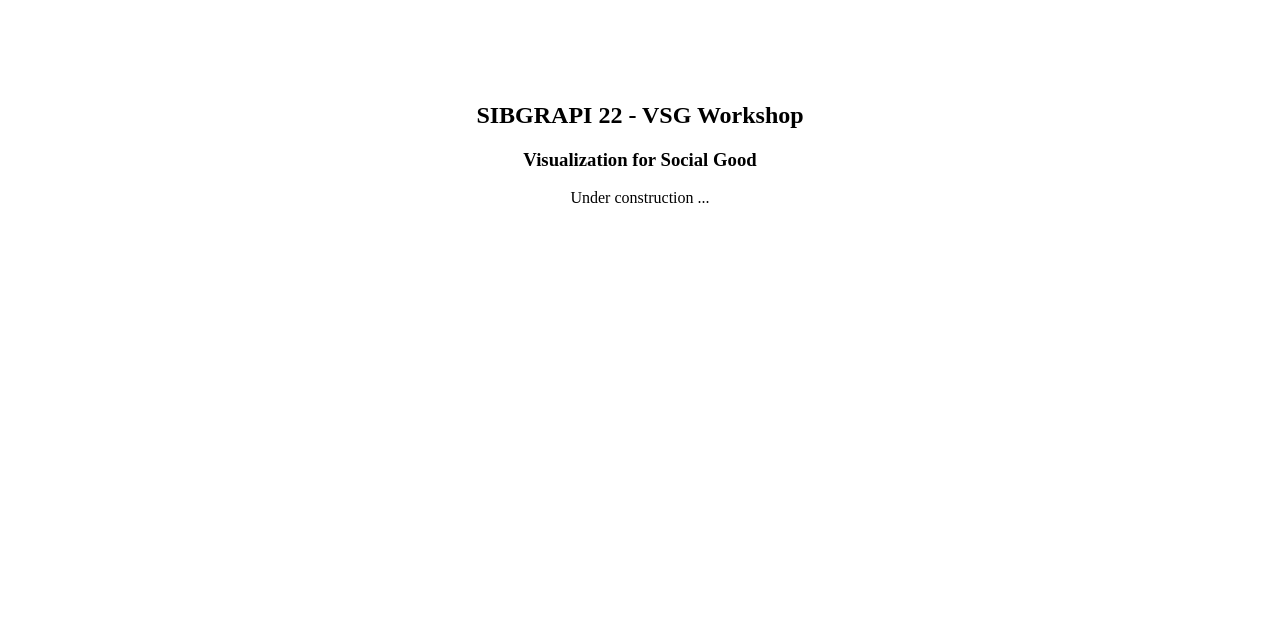
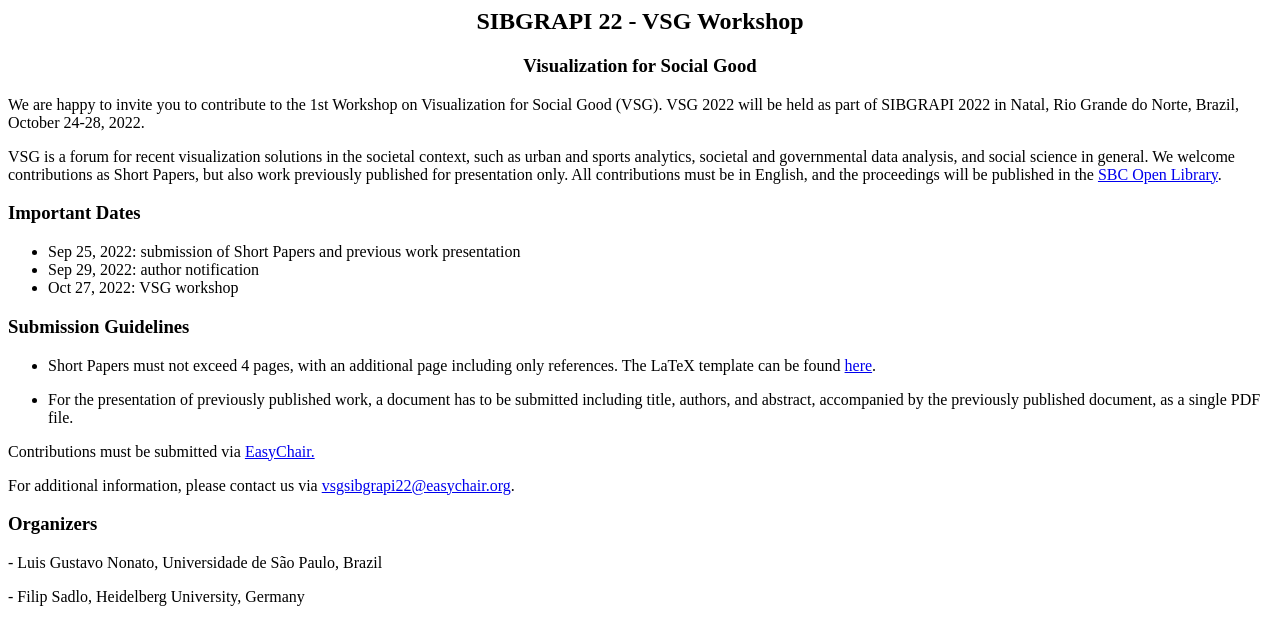
Before and after one commit to SIBGRAPI22-VSG/SIBGRAPI22-VSG.github.io, a plain HTML site: page index.html in a window 1280 px wide. Drawn offline with Linux system fonts and the light colour scheme.

Commit message:
Update index.html

```diff
--- a/index.html
+++ b/index.html
@@ -1,5 +1,22 @@
-<h2 style="text-align: center;">&nbsp;</h2>
-<h2 style="text-align: center;">&nbsp;</h2>
 <h2 style="text-align: center;"><strong>SIBGRAPI 22 - VSG Workshop</strong></h2>
 <h3 style="text-align: center;"><strong>Visualization for Social Good</strong></h3>
-<p style="text-align: center;">Under construction ...</p>
+<p><span style="font-weight: 400;">We are happy to invite you to contribute to the 1st Workshop on Visualization for Social Good (VSG). VSG 2022 will be held as part of SIBGRAPI 2022 in Natal, Rio Grande do Norte, Brazil, October 24-28, 2022.</span></p>
+<p><span style="font-weight: 400;">VSG is a forum for recent visualization solutions in the societal context, such as urban and sports analytics, societal and governmental data analysis, and social science in general. We welcome contributions as Short Papers, but also work previously published for presentation only. All contributions must be in English, and the proceedings will be published in the <a href="https://sol.sbc.org.br/index.php">SBC Open Library</a>.</span></p>
+<h3><strong>Important Dates</strong></h3>
+<ul>
+<li style="font-weight: 400;" aria-level="1"><span style="font-weight: 400;">Sep 25, 2022: submission of Short Papers and previous work presentation</span></li>
+<li style="font-weight: 400;" aria-level="1"><span style="font-weight: 400;">Sep 29, 2022: author notification</span></li>
+<li style="font-weight: 400;" aria-level="1"><span style="font-weight: 400;">Oct 27, 2022: VSG workshop</span></li>
+</ul>
+<h3><strong>Submission Guidelines</strong></h3>
+<ul>
+<li style="font-weight: 400;" aria-level="1"><span style="font-weight: 400;">Short Papers must not exceed 4 pages, with an additional page including only references.</span><span style="font-weight: 400;"> The LaTeX template can be found <a href="https://drive.google.com/file/d/1TFPkJVqAkZDeKLUVQ0zjpDgjGWKIhAs_/view">here</a>.</span></li>
+</ul>
+<ul>
+<li style="font-weight: 400;" aria-level="1"><span style="font-weight: 400;">For the presentation of previously published work, a document has to be submitted including title, authors, and abstract, accompanied by the previously published document, as a single PDF file.</span></li>
+</ul>
+<p><span style="font-weight: 400;">Contributions must be submitted via <a href="https://easychair.org/conferences/?conf=vsgsibgrapi22">EasyChair.</a><br /></span></p>
+<p><span style="font-weight: 400;">For additional information, please contact us via <a href="mailto:vsgsibgrapi22@easychair.org">vsgsibgrapi22@easychair.org</a>.</span></p>
+<h3><strong>Organizers</strong></h3>
+<p><span style="font-weight: 400;">- Luis Gustavo Nonato, Universidade de S&atilde;o Paulo, Brazil</span></p>
+<p><span style="font-weight: 400;">- Filip Sadlo, Heidelberg University, Germany</span></p>
```
